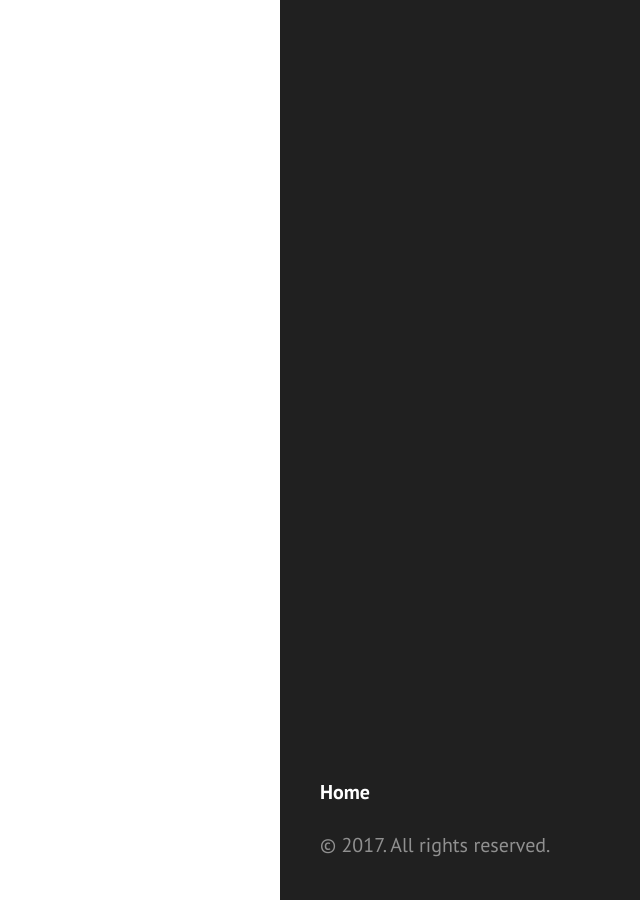
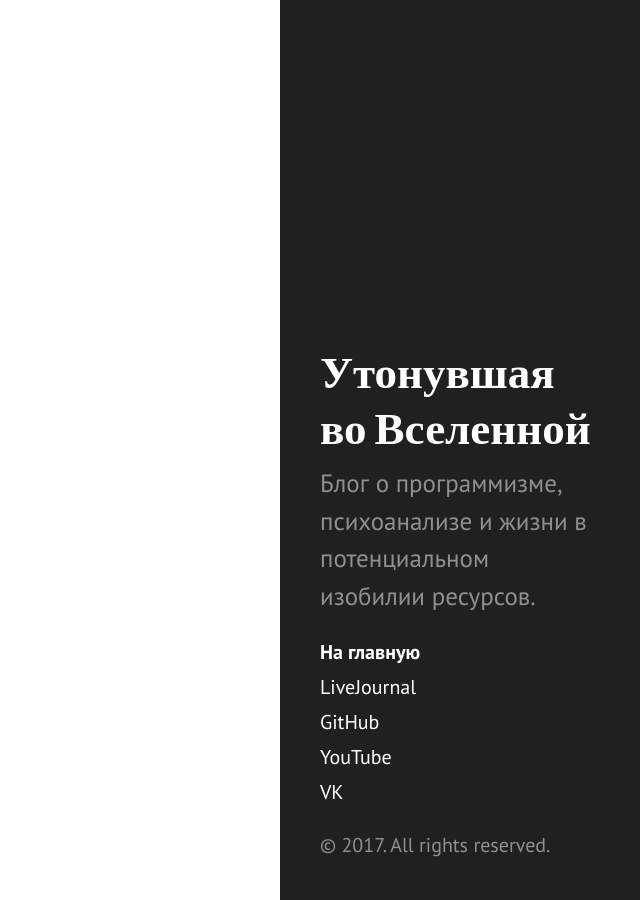
Before and after one commit to remiel-undead/undead.neofusion.ru, a Jekyll site: the page built from index.html, in a window 1280 px wide. Shown: the whole page, without its empty margins (640-1280 px from the left). Built offline with Jekyll 4.4.1, drawn with Linux system fonts in a browser that asks for light colours; the list of posts is cut into pages by our own code.

Commit message:
Add fundamental description, rename pagination buttons, fix font size

```diff
--- a/_config.yml
+++ b/_config.yml
@@ -1,7 +1,7 @@
 # Site settings
-title: ''
+title: 'Утонувшая во Вселенной'
 url: 'http://undead.neofusion.ru'
-description: ''
+description: 'Блог о программизме, психоанализе и жизни в потенциальном изобилии ресурсов.'
 
 # Build settings
 exclude: ['Gemfile']
--- a/_includes/head.html
+++ b/_includes/head.html
@@ -7,5 +7,6 @@
     <link rel="stylesheet" href="/public/css/poole.css">
     <link rel="stylesheet" href="/public/css/syntax.css">
     <link rel="stylesheet" href="/public/css/hyde.css">
+    <link rel="stylesheet" href="/public/css/style.css">
     <link rel="stylesheet" href="http://fonts.googleapis.com/css?family=PT+Sans:400,400italic,700|Abril+Fatface">
 </head>
--- a/_includes/sidebar.html
+++ b/_includes/sidebar.html
@@ -7,7 +7,7 @@
             <p class="lead">{{ site.description }}</p>
         </div>
         <nav class="sidebar-nav">
-            <a class="sidebar-nav-item{% if page.url == '/' %} active{% endif %}" href="/">Home</a>
+            <a class="sidebar-nav-item{% if page.url == '/' %} active{% endif %}" href="/">На главную</a>
             {% assign pages_list = site.pages %}
             {% for node in pages_list %}
                 {% if node.title != null %}
@@ -16,6 +16,10 @@
                     {% endif %}
                 {% endif %}
             {% endfor %}
+            <a class="sidebar-nav-item" href="http://remiel-undead.livejournal.com/">LiveJournal</a>
+            <a class="sidebar-nav-item" href="https://github.com/remiel-undead">GitHub</a>
+            <a class="sidebar-nav-item" href="https://www.youtube.com/channel/UC3Yfos4DWgU4_14FRSW_Z_Q">YouTube</a>
+            <a class="sidebar-nav-item" href="https://vk.com/id20879217">VK</a>
         </nav>
         <p>&copy; {{ site.time | date: '%Y' }}. All rights reserved.</p>
     </div>
--- a/index.html
+++ b/index.html
@@ -20,18 +20,18 @@ layout: default
 {% if paginator.total_pages > 1 %}
     <div class="pagination">
         {% if paginator.next_page %}
-            <a class="pagination-item older" href="/page{{ paginator.next_page }}">Older</a>
+            <a class="pagination-item older" href="/page{{ paginator.next_page }}">В прошлое</a>
         {% else %}
-            <span class="pagination-item older">Older</span>
+            <span class="pagination-item older">В прошлое</span>
         {% endif %}
         {% if paginator.previous_page %}
             {% if paginator.page == 2 %}
-                <a class="pagination-item newer" href="/">Newer</a>
+                <a class="pagination-item newer" href="/">В будущее</a>
             {% else %}
-                <a class="pagination-item newer" href="/page{{ paginator.previous_page }}">Newer</a>
+                <a class="pagination-item newer" href="/page{{ paginator.previous_page }}">В будущее</a>
             {% endif %}
         {% else %}
-            <span class="pagination-item newer">Newer</span>
+            <span class="pagination-item newer">В будущее</span>
         {% endif %}
     </div>
 {% endif %}
--- /dev/null
+++ b/public/css/style.css
@@ -0,0 +1,4 @@
+/* About section */
+.sidebar-about h1 {
+    font-size: 2.25rem;
+}
```
Also changed, not shown: other parts of index.html (+1 -1 lines).
